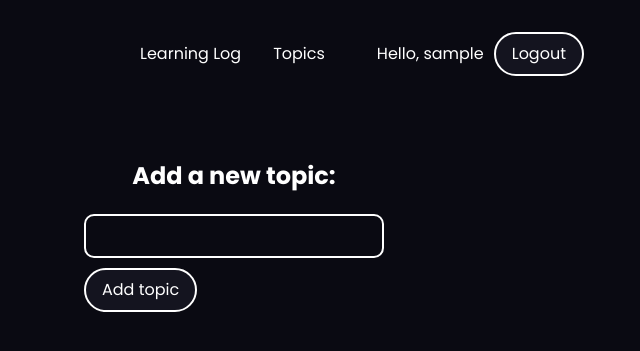
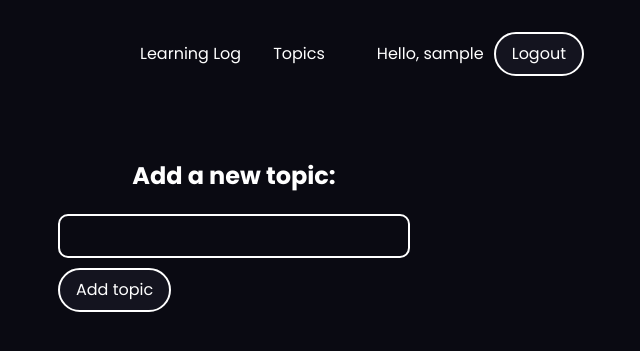
Before and after one commit to johansantana/learning-log, a Django app: page /new_topic/ in a window 1280 px wide. Shown: the top 351 px of the page, without its empty margins (406-1046 px from the left). Run offline with Django 4.2, Linux system fonts and the light colour scheme; the visitor is signed in with stand-in values (Sample User, id 1).

Commit message:
style: removed width limit in desktop view

```diff
--- a/learning_logs/static/styles/main.css
+++ b/learning_logs/static/styles/main.css
@@ -199,4 +199,10 @@ a:hover {
   .navbar span {
     display: inline;
   }
+
+  input[type='text'],
+  input[type='password'],
+  textarea {
+    max-width: 100%;
+  }
 }
```
